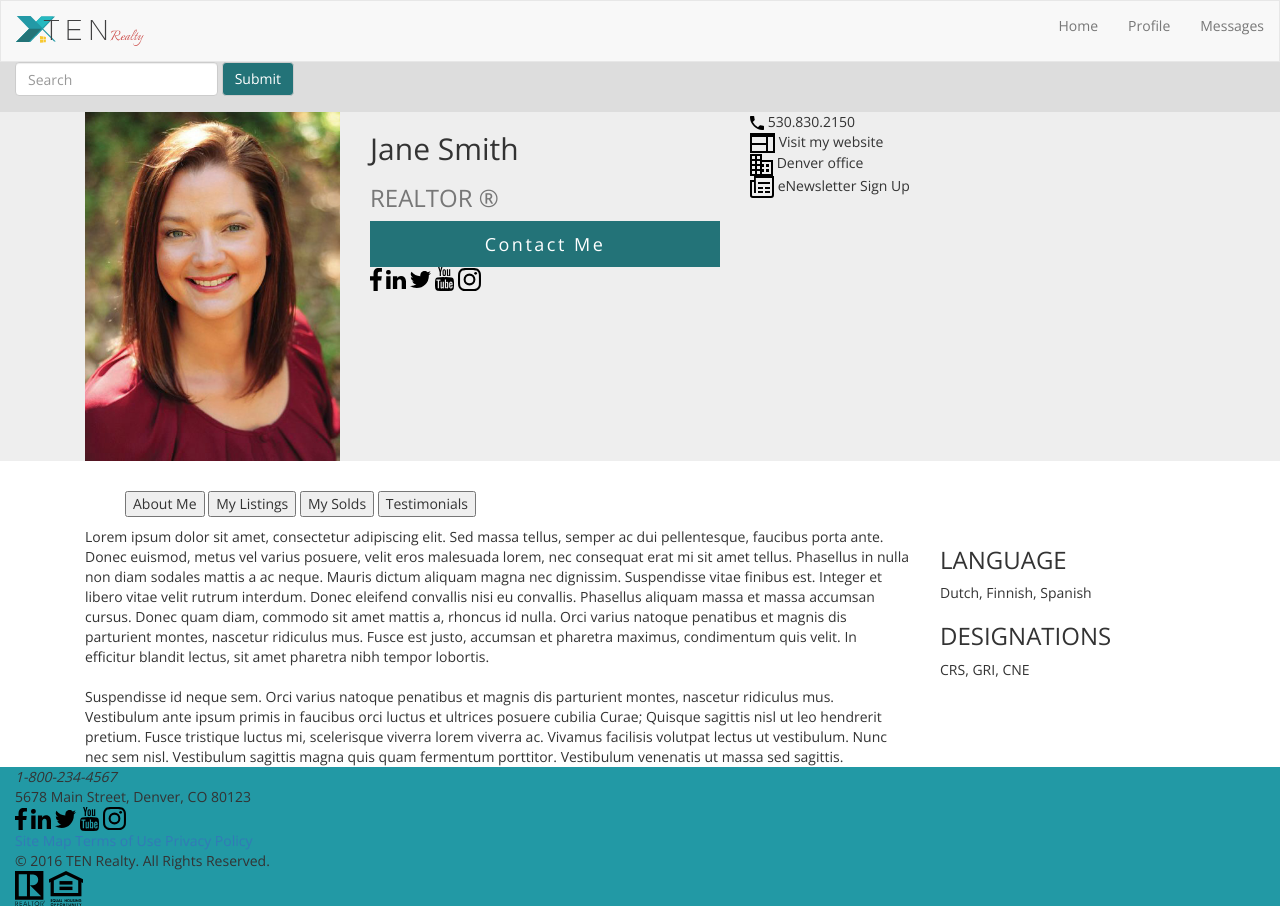
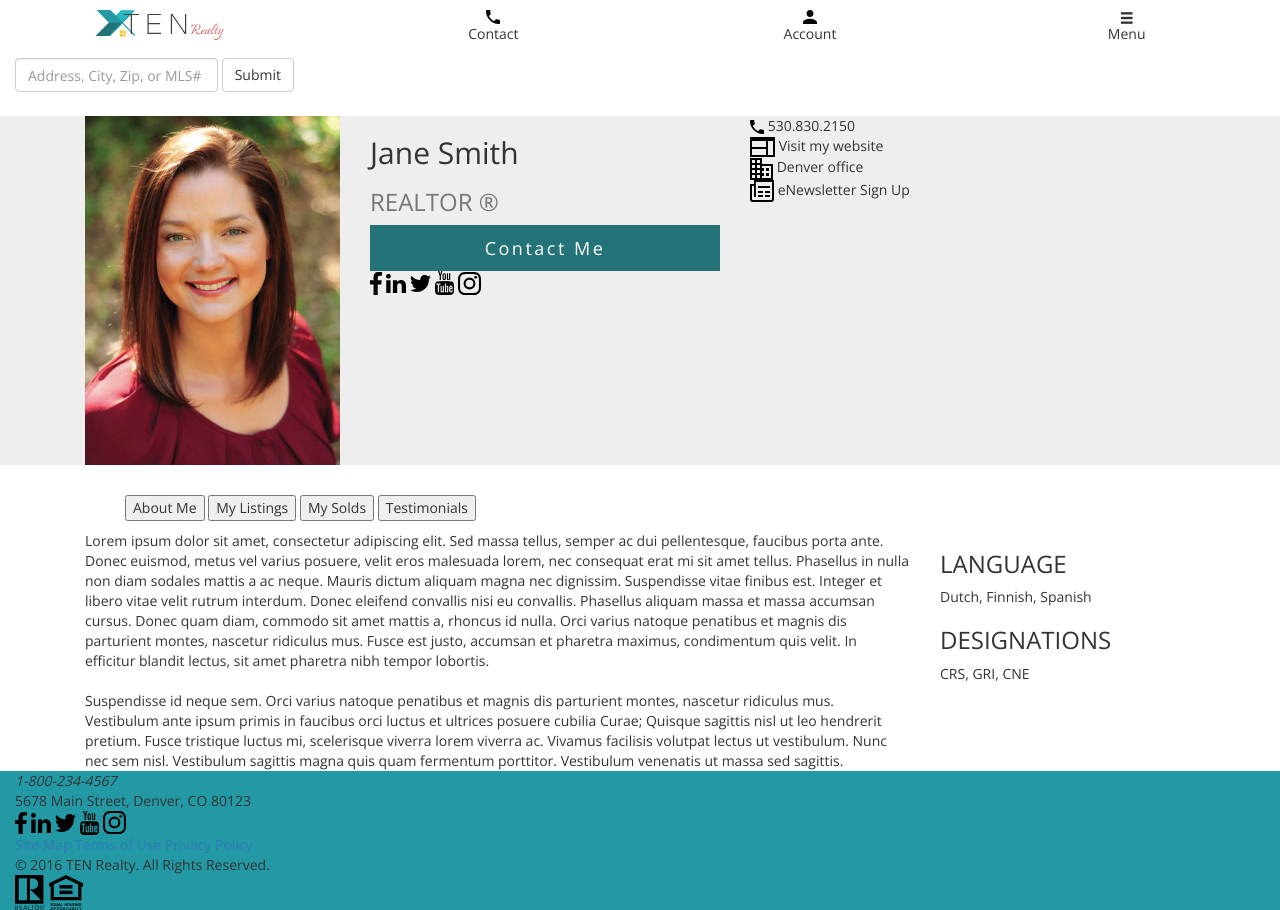
Before and after one commit to abiv23/bootstrap-practice, a plain HTML site: page index.html in a window 1280 px wide. Drawn offline with nearby package versions, Linux system fonts and the light colour scheme.

Commit message:
trying not using boostrap built in nav

```diff
--- a/Assets/Styles/app.scss
+++ b/Assets/Styles/app.scss
@@ -15,20 +15,34 @@ html{
   body {
     font-family: 'Open Sans', sans-serif;
     header {
-      .navbar {
-        padding-bottom: 0;
-        margin-bottom: 0;
-        border-radius: 0;
-        .navbar-brand{
-          height: 6rem;
+      .logo{
+        display: flex;
+        width: 100%;
+        margin: 1rem 0;
+        padding-left: 0;
+        max-height: 3rem;
+      }
+      .mobile-contact-account-container{
+        display: flex;
+        justify-content: flex-end;
+        margin-top: 1rem;
+        height: 100%;
+        .mobile-nav{
+          display: flex;
+          flex-direction: column;
+          align-items: center;
+          margin: 0 2rem 0 2rem;
+          width: 100%;
         }
-        .btn-default {
-          background-color: $teal-dark;
-          color: white;
+        .nav-end {
+          margin-right: 0;
+          .center-end {
+            display: flex;
+            align-self: center;
+          }
         }
       }
-      .navbar-form{
-        margin: 0;
+      .nav-form{
         background-color: $grey-light;
       }
     }
--- a/index.html
+++ b/index.html
@@ -13,30 +13,32 @@
 
 <body>
   <header>
-    <nav class="navbar navbar-default">
-      <section class="container-fluid">
-        <a href="#" class="visible-sm visible-md visible-lg visible-xl"><img class="navbar-brand img-responsive" src="assets/images/TEN-logo.svg" /></a>
-        <a href="#" class="hidden-sm hidden-md hidden-lg hidden-xl"><img class="navbar-brand img-responsive" src="assets/images/TEN-logo-mark.svg" /></a>
-        <ul class="nav navbar-nav navbar-right hidden-xs hidden-sm">
-          <li><a href="#">Home</a></li>
-          <li><a href="#">Profile</a></li>
-          <li><a href="#">Messages</a></li>
-        </ul>
+    <nav class="container-fluid">
+      <section class="row">
+        <div class="col-xs-3 logo-container">
+          <a href="#" class=""><img class="visible-sm visible-md visible-lg visible-xl logo" src="assets/images/TEN-logo.svg" /></a>
+          <a href="#" class=""><img class="col-xs-4 visible-xs hidden-sm hidden-md hidden-lg hidden-xl logo" src="assets/images/TEN-logo-mark.svg" /></a>
+        </div>
+        <div class="col-xs-9 mobile-contact-account-container">
+          <span class="mobile-nav"><img src="Assets/Images/contact.svg">Contact</span>
+          <span class="mobile-nav"><img src="Assets/Images/account.svg">Account</span>
+          <span class="mobile-nav nav-end"><div class="glyphicon glyphicon-menu-hamburger center-end"></div><div class="center-end">Menu</div></span>
+        </div>
       </section>
     </nav>
-    <!-- begin mobile subnav search -->
-    <form class="navbar navbar-form hidden-sm hidden-md hidden-lg hidden-xl" role="search">
-      <div class="container input-group add-on">
-        <input class="form-control" placeholder="Search" name="srch-term" id="srch-term" type="text">
-        <div class="input-group-btn">
-          <button class="btn btn-default" type="submit"><i class="glyphicon glyphicon-search"></i></button>
-        </div>
+    <!-- mobile subnav search hidden on desktop -->
+    <section class="container">
+      <div class="row">
+        <!-- <form class="" role="search"> -->
+        <input class="input-lg col-xs-9 hidden-sm hidden-md hidden-lg hidden-xl" placeholder="Address, City, Zip, or MLS#" name="srch-term" id="srch-term" type="text">
+        <button class="btn btn-default col-xs-3 hidden-sm hidden-md hidden-lg hidden-xl" type="submit"><i class="glyphicon glyphicon-search"></i></button>
+        <!-- </form> -->
       </div>
-    </form>
-    <!-- begin tablet/desktop subnav search -->
+    </section>
+    <!-- tablet/desktop subnav search  hidden on mobile-->
     <form class="navbar navbar-form visible-sm visible-md visible-lg visible-xl" role="search">
       <div class="form-group">
-        <input type="text" class="form-control" placeholder="Search">
+        <input type="text" class="form-control" placeholder="Address, City, Zip, or MLS#">
       </div>
       <button type="submit" class="btn btn-default">Submit</button>
     </form>
```
Also changed, not shown: Assets/Styles/app.css, 1 other file.
